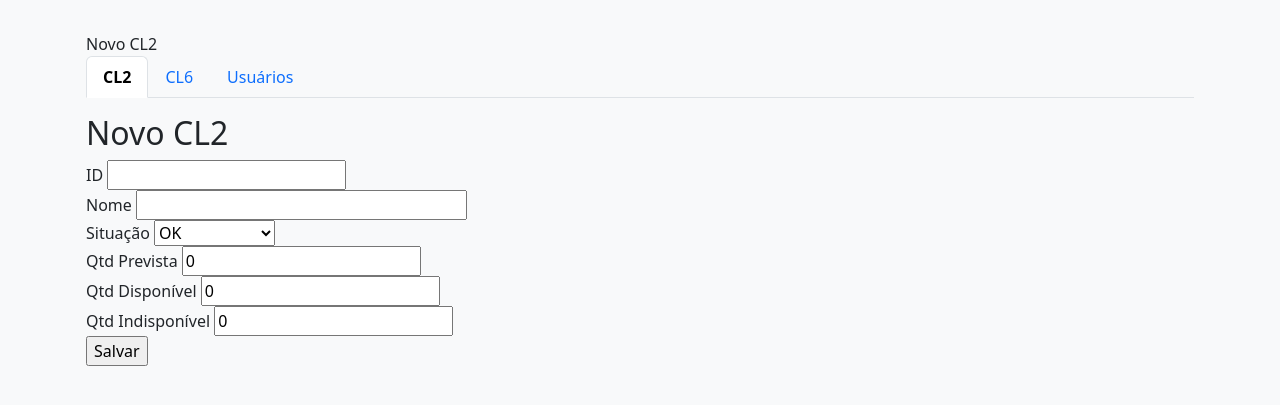
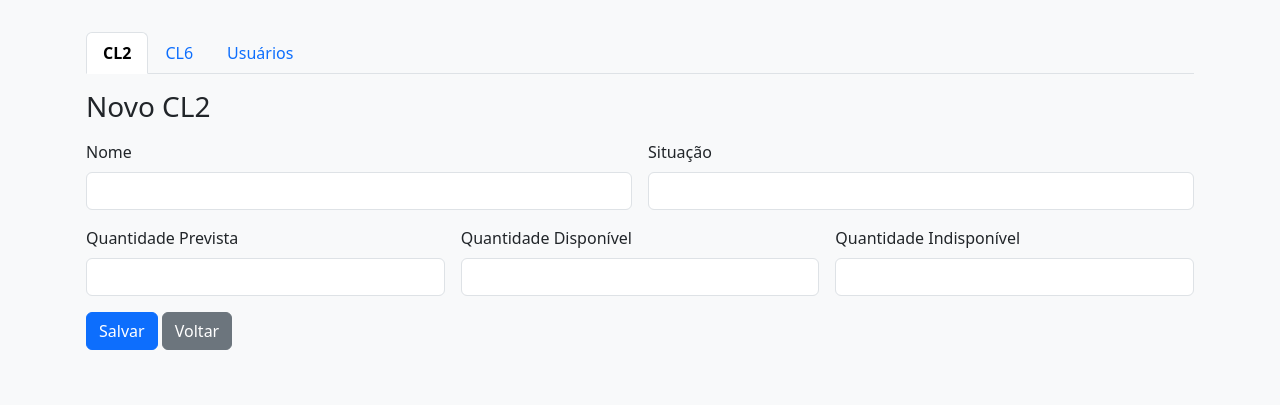
Before and after one commit to FelipeWelter/SiteRaspberri, a Flask app: page /inv/cl2/new in a window 1280 px wide. Shown: the part 56-461 px from the top of the page. Run offline with Flask 3, Linux system fonts and the light colour scheme; a user stored in the database is signed in.

Commit message:
gerador de ID para os materiais cadastrados

```diff
--- a/app/forms.py
+++ b/app/forms.py
@@ -6,21 +6,26 @@ from wtforms.validators import DataRequired, NumberRange, Optional, Length, Equa
 SITUACOES = [("OK","OK"), ("EM_USO","EM_USO"), ("INOPERANTE","INOPERANTE")]
 
 class CL2Form(FlaskForm):
-    item_id = StringField("ID", validators=[DataRequired(), Length(max=50)])
     nome = StringField("Nome", validators=[DataRequired(), Length(max=120)])
-    situacao = SelectField("Situação", choices=SITUACOES, validators=[DataRequired()])
-    qtd_prevista = IntegerField("Qtd Prevista", validators=[NumberRange(min=0)], default=0)
-    qtd_disp = IntegerField("Qtd Disponível", validators=[NumberRange(min=0)], default=0)
-    qtd_indisp = IntegerField("Qtd Indisponível", validators=[NumberRange(min=0)], default=0)
+    situacao = StringField("Situação", validators=[Optional(), Length(max=30)])
+    qtd_prevista = IntegerField("Quantidade Prevista", validators=[Optional(), NumberRange(min=0)])
+    qtd_disp = IntegerField("Quantidade Disponível", validators=[Optional(), NumberRange(min=0)])
+    qtd_indisp = IntegerField("Quantidade Indisponível", validators=[Optional(), NumberRange(min=0)])
     submit = SubmitField("Salvar")
 
-class CL6Form(CL2Form):
-    valor = DecimalField("Valor", places=2, rounding=None, validators=[Optional()])
-    observacao = TextAreaField("Observação/Defeito", validators=[Optional(), Length(max=2000)])
+class CL6Form(FlaskForm):
+    nome = StringField("Nome", validators=[DataRequired(), Length(max=120)])
+    situacao = StringField("Situação", validators=[Optional(), Length(max=30)])
+    qtd_prevista = IntegerField("Quantidade Prevista", validators=[Optional(), NumberRange(min=0)])
+    qtd_disp = IntegerField("Quantidade Disponível", validators=[Optional(), NumberRange(min=0)])
+    qtd_indisp = IntegerField("Quantidade Indisponível", validators=[Optional(), NumberRange(min=0)])
+    valor = DecimalField("Valor (R$)", places=2, rounding=None, validators=[Optional(), NumberRange(min=0)])
+    observacao = TextAreaField("Observação (defeito)", validators=[Optional(), Length(max=2000)])
     numero_serie = StringField("Número de Série", validators=[Optional(), Length(max=120)])
     numero_patrimonio = StringField("Número de Patrimônio", validators=[Optional(), Length(max=120)])
     modelo = StringField("Modelo", validators=[Optional(), Length(max=120)])
     marca = StringField("Marca", validators=[Optional(), Length(max=120)])
+    submit = SubmitField("Salvar")
 
 class UserCreateForm(FlaskForm):
     username = StringField("Usuário", validators=[DataRequired(), Length(max=80)])
--- a/app/routes_inventory.py
+++ b/app/routes_inventory.py
@@ -1,102 +1,118 @@
 # app/routes_inventory.py
 from flask import Blueprint, render_template, request, redirect, url_for, flash
-from flask_login import login_required, current_user
+from flask_login import login_required
 from sqlalchemy import or_
 from .models import db, CL2, CL6
 from .forms import CL2Form, CL6Form
 
 bp = Blueprint("inv", __name__, url_prefix="/inv")
 
-# ---- CL2 ----
+# -------- CL2 ----------
 @bp.get("/cl2")
 @login_required
 def cl2_list():
     q = request.args.get("q", "").strip()
-    page = int(request.args.get("page", 1))
+    page = request.args.get("page", 1, type=int)
     query = CL2.query
     if q:
         like = f"%{q}%"
-        query = query.filter(or_(CL2.item_id.ilike(like), CL2.nome.ilike(like), CL2.situacao.ilike(like)))
-    items = query.order_by(CL2.atualizado_em.desc()).paginate(page=page, per_page=12)
+        query = query.filter(or_(CL2.nome.ilike(like), CL2.situacao.ilike(like)))
+    items = query.order_by(CL2.atualizado_em.desc()).paginate(page=page, per_page=10)
     return render_template("cl2_list.html", items=items, q=q)
 
-@bp.route("/cl2/new", methods=["GET","POST"])
+@bp.route("/cl2/new", methods=["GET", "POST"])
 @login_required
 def cl2_new():
     form = CL2Form()
     if form.validate_on_submit():
-        item = CL2(**{f.name: f.data for f in form})
-        db.session.add(item); db.session.commit()
-        flash("CL2 cadastrado.", "success")
+        it = CL2(
+            nome=form.nome.data,
+            situacao=form.situacao.data or "OK",
+            qtd_prevista=form.qtd_prevista.data or 0,
+            qtd_disp=form.qtd_disp.data or 0,
+            qtd_indisp=form.qtd_indisp.data or 0,
+        )
+        db.session.add(it); db.session.commit()
+        flash("Item CL2 cadastrado.", "success")
         return redirect(url_for("inv.cl2_list"))
     return render_template("cl2_form.html", form=form, mode="new")
 
-@bp.route("/cl2/<int:id>/edit", methods=["GET","POST"])
+@bp.route("/cl2/<int:id>/edit", methods=["GET", "POST"])
 @login_required
 def cl2_edit(id):
-    item = CL2.query.get_or_404(id)
-    form = CL2Form(obj=item)
+    it = CL2.query.get_or_404(id)
+    form = CL2Form(obj=it)
     if form.validate_on_submit():
-        for f in form:
-            if f.name not in ("csrf_token","submit"): setattr(item, f.name, f.data)
+        form.populate_obj(it)
         db.session.commit()
-        flash("CL2 atualizado.", "success")
+        flash("Item CL2 atualizado.", "success")
         return redirect(url_for("inv.cl2_list"))
-    return render_template("cl2_form.html", form=form, mode="edit", item=item)
+    return render_template("cl2_form.html", form=form, mode="edit", item=it)
 
 @bp.post("/cl2/<int:id>/delete")
 @login_required
 def cl2_delete(id):
-    item = CL2.query.get_or_404(id)
-    db.session.delete(item); db.session.commit()
-    flash("CL2 removido.", "warning")
+    it = CL2.query.get_or_404(id)
+    db.session.delete(it); db.session.commit()
+    flash("Item CL2 removido.", "warning")
     return redirect(url_for("inv.cl2_list"))
 
-# ---- CL6 ----
+# -------- CL6 ----------
 @bp.get("/cl6")
 @login_required
 def cl6_list():
     q = request.args.get("q", "").strip()
-    page = int(request.args.get("page", 1))
+    page = request.args.get("page", 1, type=int)
     query = CL6.query
     if q:
         like = f"%{q}%"
         query = query.filter(or_(
-            CL6.item_id.ilike(like), CL6.nome.ilike(like),
-            CL6.numero_serie.ilike(like), CL6.numero_patrimonio.ilike(like),
+            CL6.nome.ilike(like), CL6.situacao.ilike(like),
+            CL6.numero_patrimonio.ilike(like), CL6.numero_serie.ilike(like),
             CL6.marca.ilike(like), CL6.modelo.ilike(like),
         ))
-    items = query.order_by(CL6.atualizado_em.desc()).paginate(page=page, per_page=12)
+    items = query.order_by(CL6.atualizado_em.desc()).paginate(page=page, per_page=10)
     return render_template("cl6_list.html", items=items, q=q)
 
-@bp.route("/cl6/new", methods=["GET","POST"])
+@bp.route("/cl6/new", methods=["GET", "POST"])
 @login_required
 def cl6_new():
     form = CL6Form()
     if form.validate_on_submit():
-        item = CL6(**{f.name: f.data for f in form})
-        db.session.add(item); db.session.commit()
-        flash("CL6 cadastrado.", "success")
+        it = CL6(
+            nome=form.nome.data,
+            situacao=form.situacao.data or "OK",
+            qtd_prevista=form.qtd_prevista.data or 0,
+            qtd_disp=form.qtd_disp.data or 0,
+            qtd_indisp=form.qtd_indisp.data or 0,
+            valor=form.valor.data or 0,
+            observacao=form.observacao.data,
+            numero_serie=form.numero_serie.data,
+            numero_patrimonio=form.numero_patrimonio.data,
+            modelo=form.modelo.data,
+            marca=form.marca.data,
+        )
+        db.session.add(it); db.session.commit()
+        flash("Item CL6 cadastrado.", "success")
         return redirect(url_for("inv.cl6_list"))
     return render_template("cl6_form.html", form=form, mode="new")
 
-@bp.route("/cl6/<int:id>/edit", methods=["GET","POST"])
+@bp.route("/cl6/<int:id>/edit", methods=["GET", "POST"])
 @login_required
 def cl6_edit(id):
-    item = CL6.query.get_or_404(id)
-    form = CL6Form(obj=item)
+    it = CL6.query.get_or_404(id)
+    form = CL6Form(obj=it)
     if form.validate_on_submit():
-        for f in form:
-            if f.name not in ("csrf_token","submit"): setattr(item, f.name, f.data)
+        form.populate_obj(it)
         db.session.commit()
-        flash("CL6 atualizado.", "success")
+        flash("Item CL6 atualizado.", "success")
         return redirect(url_for("inv.cl6_list"))
-    return render_template("cl6_form.html", form=form, mode="edit", item=item)
+    return render_template("cl6_form.html", form=form, mode="edit", item=it)
 
 @bp.post("/cl6/<int:id>/delete")
 @login_required
 def cl6_delete(id):
-    item = CL6.query.get_or_404(id)
-    db.session.delete(item); db.session.commit()
-    flash("CL6 removido.", "warning")
+    it = CL6.query.get_or_404(id)
+    db.session.delete(it); db.session.commit()
+    flash("Item CL6 removido.", "warning")
     return redirect(url_for("inv.cl6_list"))
--- a/app/templates/cl2_form.html
+++ b/app/templates/cl2_form.html
@@ -1,16 +1,33 @@
 {% extends "base.html" %}
+{% block title %}{{ 'Novo' if mode=='new' else 'Editar' }} CL2{% endblock %}
 {% block content %}
-{% block title %}{{ 'Novo' if mode=='new' else 'Editar' }} CL2{% endblock %}
   {% include "_tabs_inventory.html" %}
-<h2>{{ 'Novo CL2' if mode=='new' else 'Editar CL2' }}</h2>
-<form method="post">
-  {{ form.csrf_token }}
-  {{ form.item_id.label }} {{ form.item_id(size=20) }}<br>
-  {{ form.nome.label }} {{ form.nome(size=30) }}<br>
-  {{ form.situacao.label }} {{ form.situacao() }}<br>
-  {{ form.qtd_prevista.label }} {{ form.qtd_prevista(size=8) }}<br>
-  {{ form.qtd_disp.label }} {{ form.qtd_disp(size=8) }}<br>
-  {{ form.qtd_indisp.label }} {{ form.qtd_indisp(size=8) }}<br>
-  {{ form.submit() }}
-</form>
+  <h3 class="mb-3">{{ 'Novo' if mode=='new' else 'Editar' }} CL2</h3>
+  <form method="post" class="row g-3">
+    {{ form.csrf_token }}
+    <div class="col-md-6">
+      {{ form.nome.label(class="form-label") }}
+      {{ form.nome(class="form-control") }}
+    </div>
+    <div class="col-md-6">
+      {{ form.situacao.label(class="form-label") }}
+      {{ form.situacao(class="form-control") }}
+    </div>
+    <div class="col-md-4">
+      {{ form.qtd_prevista.label(class="form-label") }}
+      {{ form.qtd_prevista(class="form-control") }}
+    </div>
+    <div class="col-md-4">
+      {{ form.qtd_disp.label(class="form-label") }}
+      {{ form.qtd_disp(class="form-control") }}
+    </div>
+    <div class="col-md-4">
+      {{ form.qtd_indisp.label(class="form-label") }}
+      {{ form.qtd_indisp(class="form-control") }}
+    </div>
+    <div class="col-12">
+      {{ form.submit(class="btn btn-primary") }}
+      <a class="btn btn-secondary" href="{{ url_for('inv.cl2_list') }}">Voltar</a>
+    </div>
+  </form>
 {% endblock %}
--- a/app/templates/cl2_list.html
+++ b/app/templates/cl2_list.html
@@ -27,7 +27,7 @@
       <tbody>
         {% for it in items.items %}
         <tr>
-          <td>{{ it.item_id }}</td>
+          <td>{{ it.id }}</td>
           <td>{{ it.nome }}</td>
           <td>{{ it.situacao }}</td>
           <td>{{ it.qtd_prevista }}</td>
--- a/app/templates/cl6_list.html
+++ b/app/templates/cl6_list.html
@@ -27,7 +27,7 @@
       <tbody>
         {% for it in items.items %}
         <tr>
-          <td>{{ it.item_id }}</td>
+          <td>{{ it.id }}</td>
           <td>{{ it.nome }}</td>
           <td>{{ it.situacao }}</td>
           <td>R$ {{ '%.2f'|format(it.valor or 0) }}</td>
```
Also changed, not shown: app/models.py (+4 -6 lines), app/templates/cl6_form.html (+56 -18 lines), migrations/versions/76899bc775ac_remover_item_id_usar_pk_auto.py (added, +38 -0 lines), instance/site.db.
